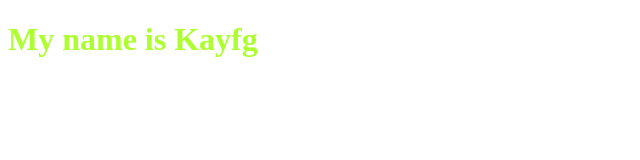
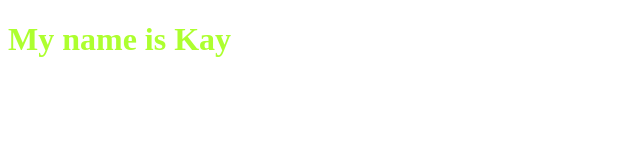
Before and after one commit to Kayzzy/January, a plain HTML site: page index.html in a window 1280 px wide. Shown: the full height of the page, 0-640 px from the left. Drawn offline with Linux system fonts and the light colour scheme.

```diff
--- a/index.html
+++ b/index.html
@@ -8,6 +8,6 @@
     <link rel="stylesheet" href="styles.css" />
   </head>
   <body>
-    <h1>My name is Kayfg</h1>
+    <h1>My name is Kay</h1>
   </body>
 </html>
```
